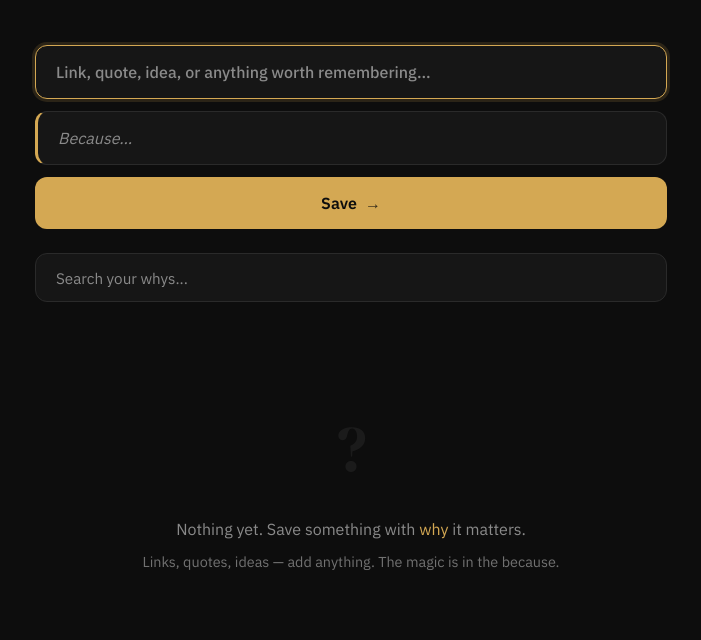
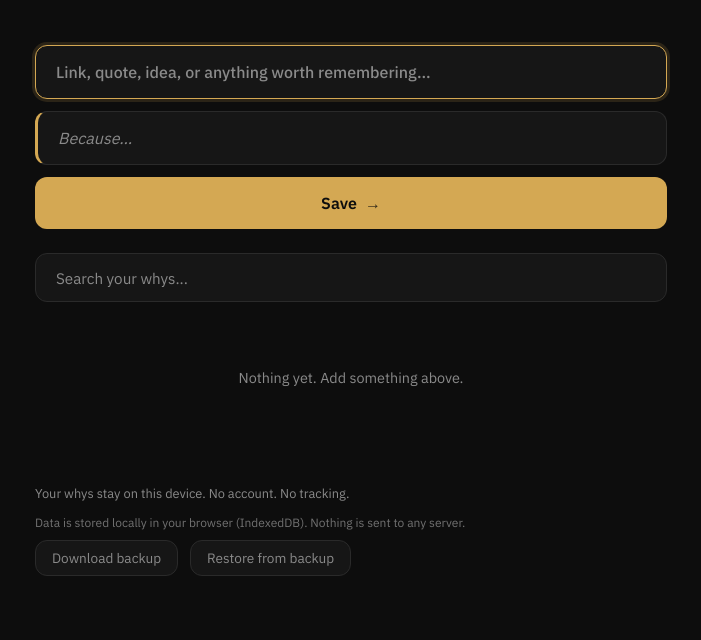
Before and after one commit to shiki009/because, a plain HTML site: page index.html in a window 1280 px wide. Shown: the part 160-800 px from the top of the page, without its empty margins (289-990 px from the left). Drawn offline with Linux system fonts and the light colour scheme.

Commit message:
Simplify empty state

```diff
--- a/index.html
+++ b/index.html
@@ -52,9 +52,7 @@
 
       <section class="timeline">
         <div id="empty-state">
-          <div class="empty-icon">?</div>
-          <p>Nothing yet. Save something with <em>why</em> it matters.</p>
-          <p class="empty-hint">Links, quotes, ideas — add anything. The magic is in the because.</p>
+          <p>Nothing yet. Add something above.</p>
         </div>
         <ul id="list"></ul>
       </section>
--- a/styles.css
+++ b/styles.css
@@ -202,27 +202,9 @@
 
 #empty-state {
   text-align: center;
-  padding: 4rem 2rem;
+  padding: 2rem 1rem;
   color: var(--text-muted);
-}
-
-.empty-icon {
-  font-family: var(--font-display);
-  font-size: 4rem;
-  color: var(--border);
-  margin-bottom: 1rem;
-  opacity: 0.5;
-}
-
-#empty-state em {
-  color: var(--accent);
-  font-style: normal;
-}
-
-.empty-hint {
   font-size: 0.9rem;
-  margin-top: 0.5rem;
-  opacity: 0.8;
 }
 
 #list {
```
